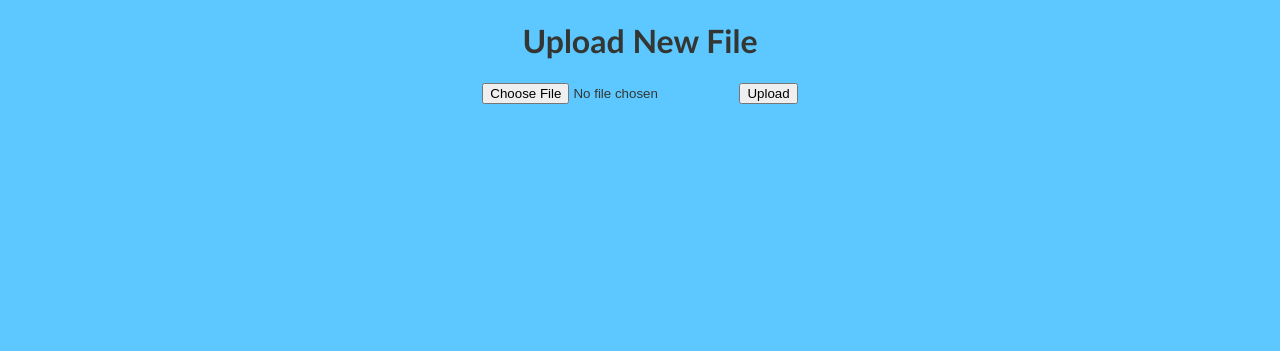
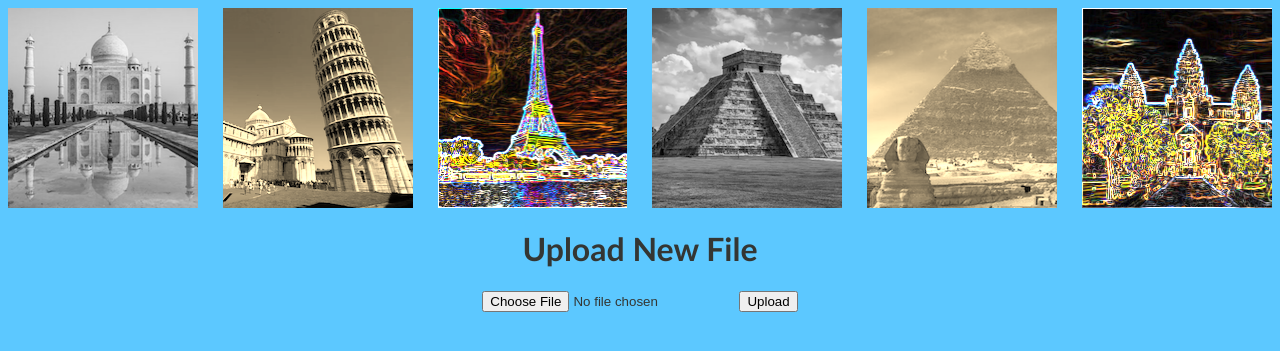
Before and after one commit to RCD2020/image-filter-webapp, a Flask app: page / in a window 1280 px wide. Shown: the top 351 px of the page. Run offline with Flask 3, Linux system fonts and the light colour scheme.

Commit message:
added example images to top

```diff
--- a/static/styles/styles.css
+++ b/static/styles/styles.css
@@ -15,3 +15,44 @@ img {
     padding: 5px;
     border-radius: 25px;
 }
+
+.wrapper {
+    overflow: hidden;
+}
+
+.imageContainer {
+    display: flex;
+    flex-direction: row;
+    gap: 25px;
+    width: 200%;
+}
+
+.imageContainer, .image {
+    height: 200px;
+    width: 100%;
+    background-size: cover;
+}
+
+.image:nth-child(1) {
+    background-image: url('/static/examples/tajmahal.png');
+}
+
+.image:nth-child(2) {
+    background-image: url('/static/examples/piza.png');
+}
+
+.image:nth-child(3) {
+    background-image: url('/static/examples/eiffel.png');
+}
+
+.image:nth-child(4) {
+    background-image: url('/static/examples/pyramid.png');
+}
+
+.image:nth-child(5) {
+    background-image: url('/static/examples/giza.png');
+}
+
+.image:nth-child(6) {
+    background-image: url('/static/examples/watgetty.png');
+}
--- a/templates/index.html
+++ b/templates/index.html
@@ -1,6 +1,17 @@
 {% extends "layout.html" %}
 
 {% block body %}
+
+<div class="wrapper">
+    <div class="imageContainer">
+        <div class="image"></div>
+        <div class="image"></div>
+        <div class="image"></div>
+        <div class="image"></div>
+        <div class="image"></div>
+        <div class="image"></div>
+    </div>
+</div>
 
 <h1>Upload New File</h1>
 <form method="post" enctype="multipart/form-data">
```
